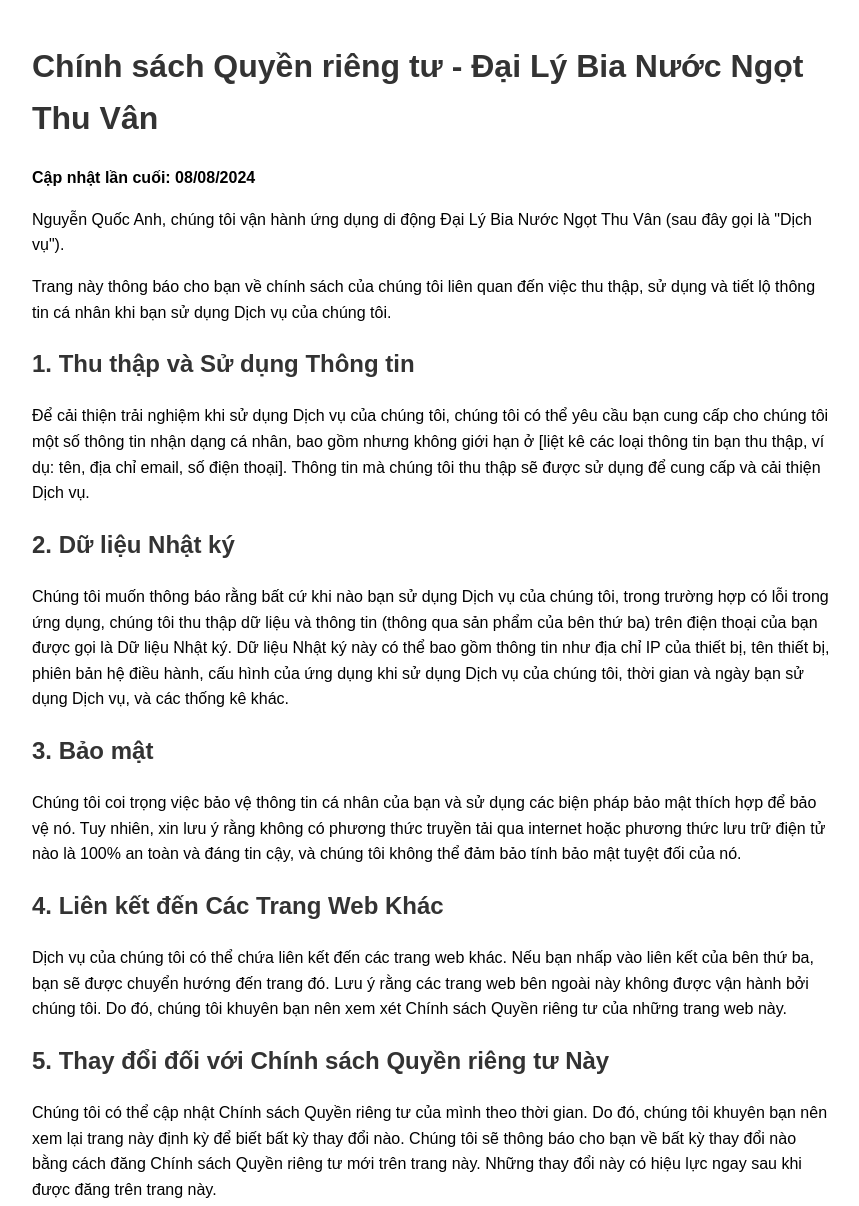
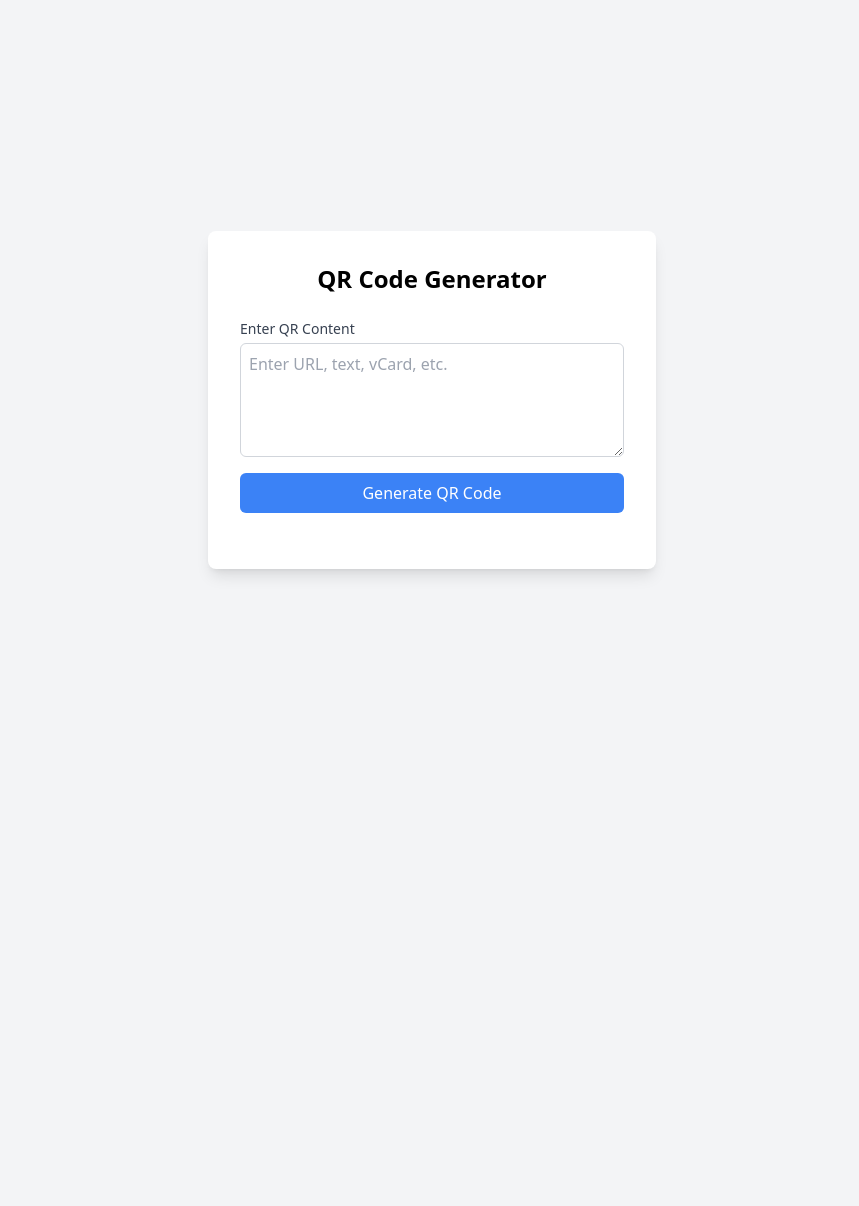
Before and after one commit to AnhAscent/privacy-policy, a plain HTML site: page index.html in a window 1280 px wide. Shown: the top 1206 px of the page, without its empty margins (208-1067 px from the left). After the commit the page ends 800 px from the top, so only its background shows below. Drawn offline with nearby package versions, Linux system fonts and the light colour scheme.

Commit message:
Update index.html

```diff
--- a/index.html
+++ b/index.html
@@ -1,53 +1,76 @@
 <!DOCTYPE html>
-<html lang="vi">
+<html lang="en">
 <head>
     <meta charset="UTF-8">
     <meta name="viewport" content="width=device-width, initial-scale=1.0">
-    <title>Chính sách Quyền riêng tư - Đại Lý Bia Nước Ngọt Thu Vân</title>
-    <style>
-        body {
-            font-family: Arial, sans-serif;
-            line-height: 1.6;
-            padding: 20px;
-            max-width: 800px;
-            margin: 0 auto;
+    <title>QR Code Generator</title>
+    <script src="https://cdn.tailwindcss.com"></script>
+    <script src="https://cdnjs.cloudflare.com/ajax/libs/qrcodejs/1.0.0/qrcode.min.js"></script>
+</head>
+<body class="bg-gray-100 flex items-center justify-center min-h-screen">
+    <div class="bg-white p-8 rounded-lg shadow-lg w-full max-w-md">
+        <h1 class="text-2xl font-bold text-center mb-6">QR Code Generator</h1>
+        <div class="mb-4">
+            <label for="qrInput" class="block text-sm font-medium text-gray-700">Enter QR Content</label>
+            <textarea id="qrInput" rows="4" class="mt-1 block w-full p-2 border border-gray-300 rounded-md focus:outline-none focus:ring-2 focus:ring-blue-500" placeholder="Enter URL, text, vCard, etc."></textarea>
+        </div>
+        <button onclick="generateQR()" class="w-full bg-blue-500 text-white py-2 px-4 rounded-md hover:bg-blue-600">Generate QR Code</button>
+        <div id="qrContainer" class="mt-6 flex justify-center"></div>
+        <button id="downloadBtn" onclick="downloadQR()" class="w-full bg-green-500 text-white py-2 px-4 rounded-md mt-4 hidden hover:bg-green-600">Download QR Code (2048x2048 PNG)</button>
+    </div>
+
+    <script>
+        let qrCode = null;
+
+        function generateQR() {
+            const input = document.getElementById('qrInput').value;
+            const qrContainer = document.getElementById('qrContainer');
+            const downloadBtn = document.getElementById('downloadBtn');
+
+            // Clear previous QR code
+            qrContainer.innerHTML = '';
+
+            if (!input) {
+                alert('Please enter content to generate QR code.');
+                return;
+            }
+
+            // Generate QR code
+            qrCode = new QRCode(qrContainer, {
+                text: input,
+                width: 256,
+                height: 256,
+                colorDark: '#000000',
+                colorLight: '#ffffff',
+                correctLevel: QRCode.CorrectLevel.H
+            });
+
+            // Show download button
+            downloadBtn.classList.remove('hidden');
         }
-        h1, h2 {
-            color: #333;
+
+        function downloadQR() {
+            const qrCanvas = document.querySelector('#qrContainer canvas');
+            if (!qrCanvas) {
+                alert('No QR code generated yet.');
+                return;
+            }
+
+            // Create a new canvas with 2048x2048 resolution
+            const downloadCanvas = document.createElement('canvas');
+            downloadCanvas.width = 2048;
+            downloadCanvas.height = 2048;
+            const ctx = downloadCanvas.getContext('2d');
+
+            // Draw the QR code onto the new canvas, scaling it to 2048x2048
+            ctx.drawImage(qrCanvas, 0, 0, 2048, 2048);
+
+            // Create a download link
+            const link = document.createElement('a');
+            link.href = downloadCanvas.toDataURL('image/png');
+            link.download = 'qrcode_2048x2048.png';
+            link.click();
         }
-    </style>
-</head>
-<body>
-    <h1>Chính sách Quyền riêng tư - Đại Lý Bia Nước Ngọt Thu Vân</h1>
-
-    <p><strong>Cập nhật lần cuối: 08/08/2024</strong></p>
-
-    <p>Nguyễn Quốc Anh, chúng tôi vận hành ứng dụng di động Đại Lý Bia Nước Ngọt Thu Vân (sau đây gọi là "Dịch vụ").</p>
-
-    <p>Trang này thông báo cho bạn về chính sách của chúng tôi liên quan đến việc thu thập, sử dụng và tiết lộ thông tin cá nhân khi bạn sử dụng Dịch vụ của chúng tôi.</p>
-
-    <h2>1. Thu thập và Sử dụng Thông tin</h2>
-
-    <p>Để cải thiện trải nghiệm khi sử dụng Dịch vụ của chúng tôi, chúng tôi có thể yêu cầu bạn cung cấp cho chúng tôi một số thông tin nhận dạng cá nhân, bao gồm nhưng không giới hạn ở [liệt kê các loại thông tin bạn thu thập, ví dụ: tên, địa chỉ email, số điện thoại]. Thông tin mà chúng tôi thu thập sẽ được sử dụng để cung cấp và cải thiện Dịch vụ.</p>
-
-    <h2>2. Dữ liệu Nhật ký</h2>
-
-    <p>Chúng tôi muốn thông báo rằng bất cứ khi nào bạn sử dụng Dịch vụ của chúng tôi, trong trường hợp có lỗi trong ứng dụng, chúng tôi thu thập dữ liệu và thông tin (thông qua sản phẩm của bên thứ ba) trên điện thoại của bạn được gọi là Dữ liệu Nhật ký. Dữ liệu Nhật ký này có thể bao gồm thông tin như địa chỉ IP của thiết bị, tên thiết bị, phiên bản hệ điều hành, cấu hình của ứng dụng khi sử dụng Dịch vụ của chúng tôi, thời gian và ngày bạn sử dụng Dịch vụ, và các thống kê khác.</p>
-
-    <h2>3. Bảo mật</h2>
-
-    <p>Chúng tôi coi trọng việc bảo vệ thông tin cá nhân của bạn và sử dụng các biện pháp bảo mật thích hợp để bảo vệ nó. Tuy nhiên, xin lưu ý rằng không có phương thức truyền tải qua internet hoặc phương thức lưu trữ điện tử nào là 100% an toàn và đáng tin cậy, và chúng tôi không thể đảm bảo tính bảo mật tuyệt đối của nó.</p>
-
-    <h2>4. Liên kết đến Các Trang Web Khác</h2>
-
-    <p>Dịch vụ của chúng tôi có thể chứa liên kết đến các trang web khác. Nếu bạn nhấp vào liên kết của bên thứ ba, bạn sẽ được chuyển hướng đến trang đó. Lưu ý rằng các trang web bên ngoài này không được vận hành bởi chúng tôi. Do đó, chúng tôi khuyên bạn nên xem xét Chính sách Quyền riêng tư của những trang web này.</p>
-
-    <h2>5. Thay đổi đối với Chính sách Quyền riêng tư Này</h2>
-
-    <p>Chúng tôi có thể cập nhật Chính sách Quyền riêng tư của mình theo thời gian. Do đó, chúng tôi khuyên bạn nên xem lại trang này định kỳ để biết bất kỳ thay đổi nào. Chúng tôi sẽ thông báo cho bạn về bất kỳ thay đổi nào bằng cách đăng Chính sách Quyền riêng tư mới trên trang này. Những thay đổi này có hiệu lực ngay sau khi được đăng trên trang này.</p>
-
-    <h2>6. Liên hệ Chúng tôi</h2>
-
-    <p>Nếu bạn có bất kỳ câu hỏi hoặc đề xuất nào về Chính sách Quyền riêng tư của chúng tôi, đừng ngần ngại liên hệ với chúng tôi tại: Gmail: anh.ascent@gmail.com.</p>
+    </script>
 </body>
 </html>
```
